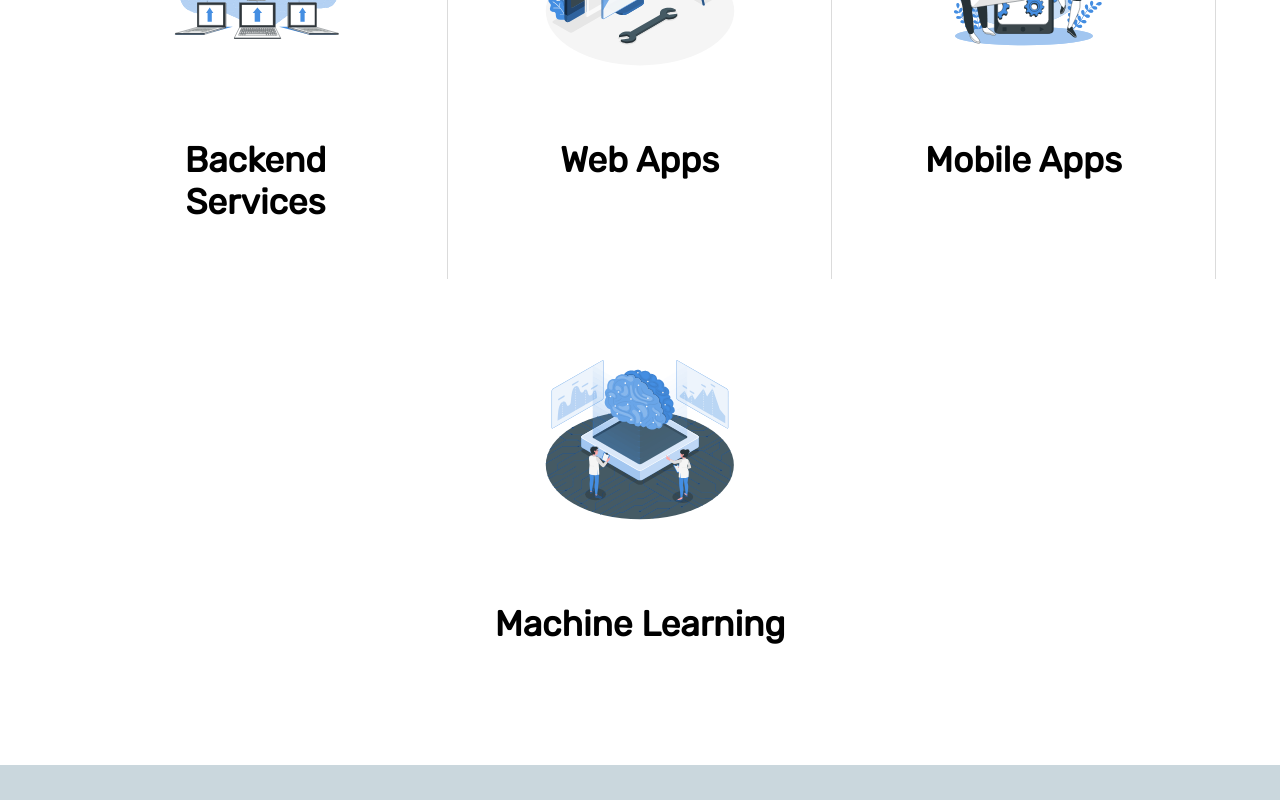
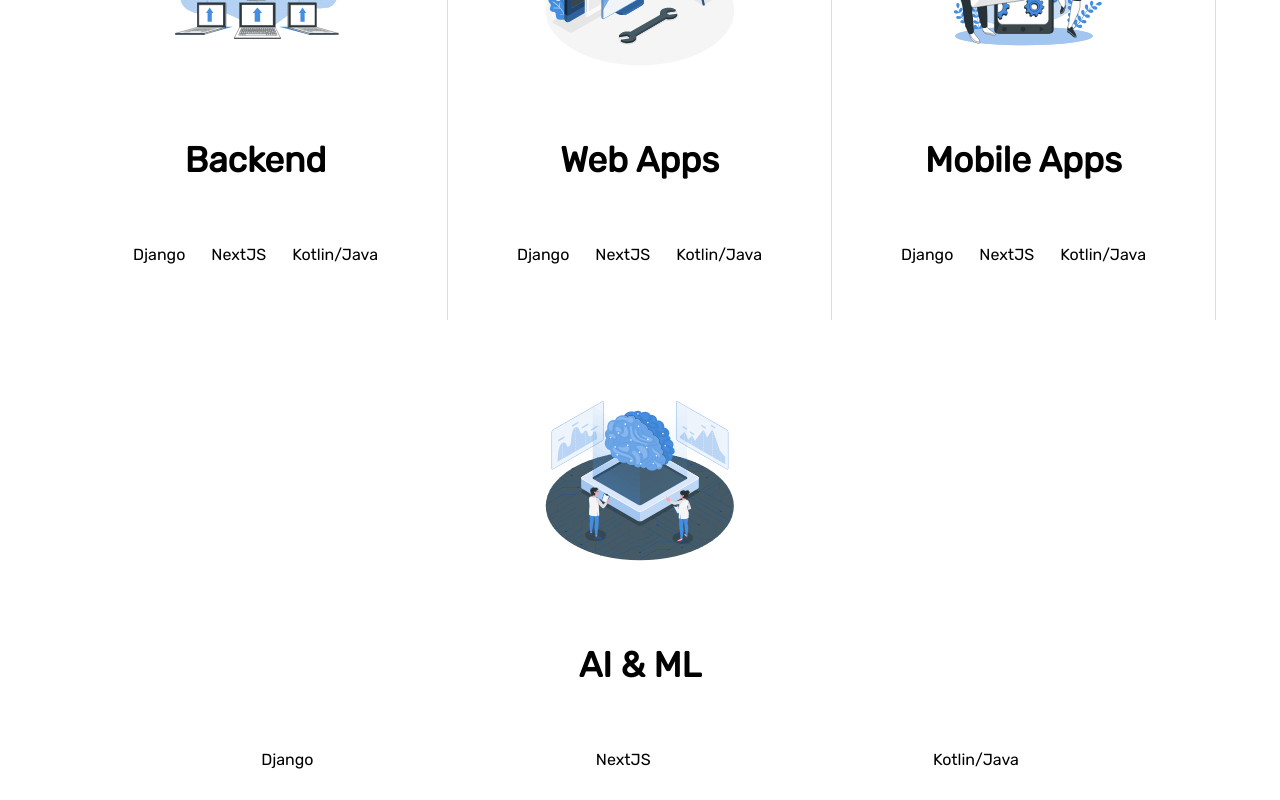
Before and after one commit to Skyeex-org/Skyeex-org.github.io, a Next.js app: page / in a window 1280 px wide. Shown: the part 1500-2300 px from the top of the page. Built offline with nearby package versions, Linux system fonts and the light colour scheme.

Commit message:
SKW-47 | Updates

```diff
--- /dev/null
+++ b/src/components/AOSInit/AOSInit.ts
@@ -0,0 +1,16 @@
+"use client"
+
+import { useEffect } from 'react'
+import AOS from "aos";
+import "aos/dist/aos.css";
+
+export const AOSInit = () => {
+    useEffect(() => {
+        AOS.init({
+            easing: 'ease-out-quad',
+            duration: 1000,
+        });
+    }, [])
+
+    return null
+}
--- a/src/components/ServiceCard/ServiceCard.tsx
+++ b/src/components/ServiceCard/ServiceCard.tsx
@@ -2,9 +2,9 @@ import React, { FC } from "react";
 import {
     ServiceCardImage,
     ServiceCardTitle,
-    ServiceCardWrapper
+    ServiceCardWrapper,
 } from "@components/components/ServiceCard/ServiceCard.css";
-import { SeparatorSpace } from "@components/components/GeneralStyleSheet/GeneralStyleSheet";
+import { FlexContainer, SeparatorSpace } from "@components/components/GeneralStyleSheet/GeneralStyleSheet";
 
 type ServiceCardType = {
     service: ServiceConfigType;
@@ -13,9 +13,15 @@ type ServiceCardType = {
 export const ServiceCard: FC<ServiceCardType> = ({ service }) => {
     return (
         <ServiceCardWrapper>
-            <ServiceCardImage src={service.icon} alt={service.title} />
+            <ServiceCardImage src={service.icon} alt={service.title}/>
+            <SeparatorSpace paddingValue={2}/>
+            <ServiceCardTitle>{service.title}</ServiceCardTitle>
             <SeparatorSpace paddingValue={2} />
-            <ServiceCardTitle>{service.title}</ServiceCardTitle>
+            <FlexContainer positionType={'space-around'}>
+                <div data-aos="zoom-in-right">Django</div>
+                <div data-aos="zoom-in-up">NextJS</div>
+                <div data-aos="zoom-in-left">Kotlin/Java</div>
+            </FlexContainer>
         </ServiceCardWrapper>
     );
 };
--- a/src/configs/general.ts
+++ b/src/configs/general.ts
@@ -23,7 +23,7 @@ export const ServicesConfig: ServicesConfigType = {
 export const ServicesCardsConfig: ServiceConfigType[] = [
     {
         icon: SeverSolid.src,
-        title: 'Backend Services',
+        title: 'Backend',
         content: 'We specialize in backend systems, where we excel at designing, developing, and optimizing the ' +
             'technology that powers applications. With a focus on scalability and security, ' +
             'We ensure that these systems are reliable and efficient.',
@@ -42,7 +42,7 @@ export const ServicesCardsConfig: ServiceConfigType[] = [
     },
     {
         icon: BrainSolid.src,
-        title: 'Machine Learning',
+        title: 'AI & ML',
         content: 'We offer Machine Learning services, leveraging my expertise in this field to provide ' +
             'tailored solutions that harness the power of data and algorithms for diverse applications',
     },
--- a/src/pages/_app.tsx
+++ b/src/pages/_app.tsx
@@ -1,6 +1,15 @@
 import '@components/styles/globals.css'
 import type { AppProps } from 'next/app'
+import { useEffect } from "react";
+import AOS from 'aos';
 
 export default function App({ Component, pageProps }: AppProps) {
+    useEffect(() => {
+        // here you can add your aos options
+        AOS.init({
+            offset: 100,
+        });
+    }, []);
+
     return <Component {...pageProps} />
 }
--- a/src/pages/index.tsx
+++ b/src/pages/index.tsx
@@ -8,6 +8,7 @@ import ScrollTopButton from "@components/components/ScrollTopButton/ScrollTopBut
 import { useGetScreenSize } from "@components/utils/useGetScreenSize";
 import Head from "next/head";
 import { MetaConfig } from "@components/configs/general";
+import { AOSInit } from "@components/components/AOSInit/AOSInit";
 
 export const getStandardHeaderForPages = (title: string, metaDescription?: string) => {
     return (
@@ -27,6 +28,7 @@ export default function Home() {
 
     return (
         <React.Fragment>
+            <AOSInit />
             {getStandardHeaderForPages('Skyeex Software - Architecting new digital horizons', MetaConfig.homeMetaDescription)}
             {!isMobile() && <ScrollTopButton />}
             <LandingArea nextSectionReference={whatWeDoRef} />
```
Also changed, not shown: package.json (+6 -4 lines), 1 other file (tests, documents, lock files or other folders).
